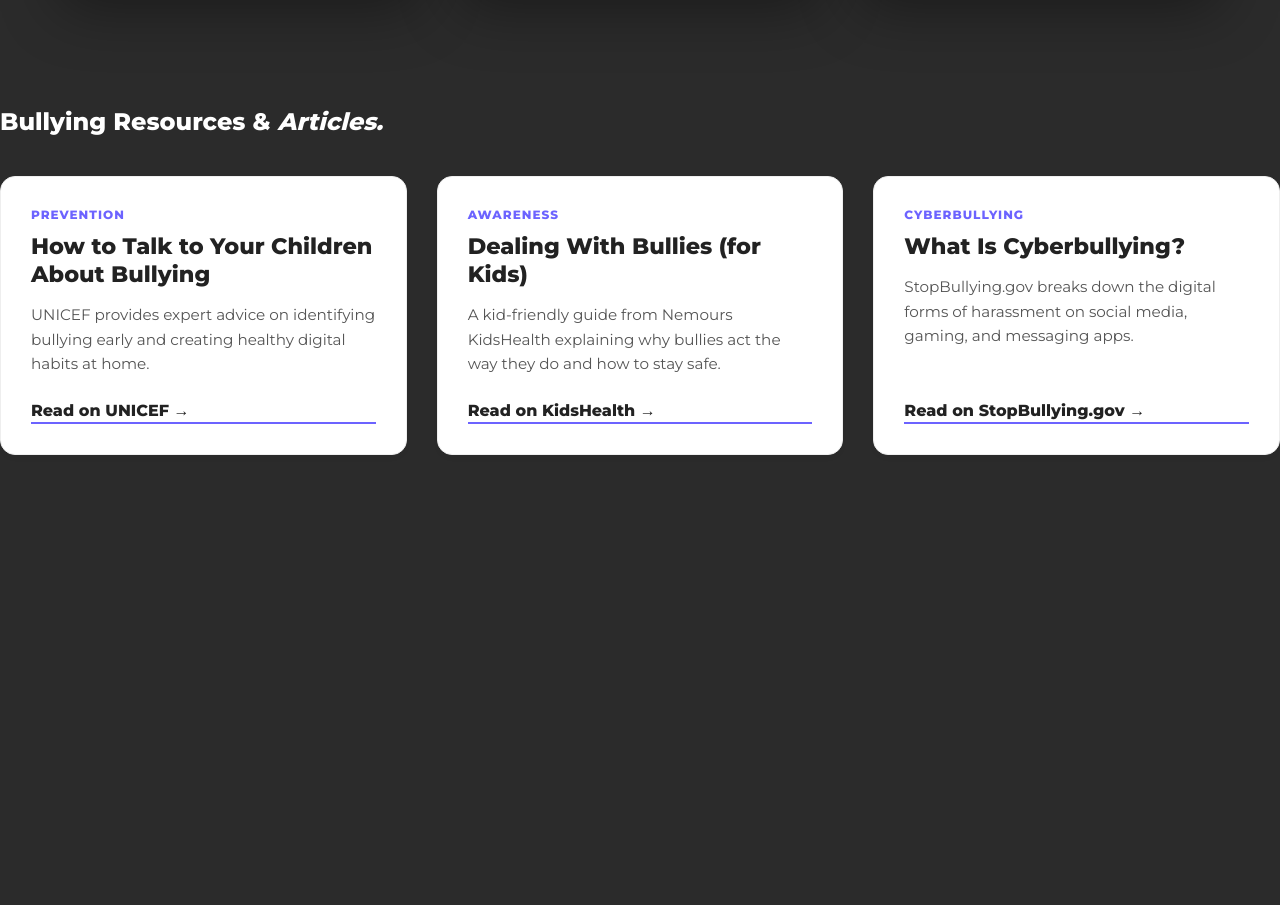
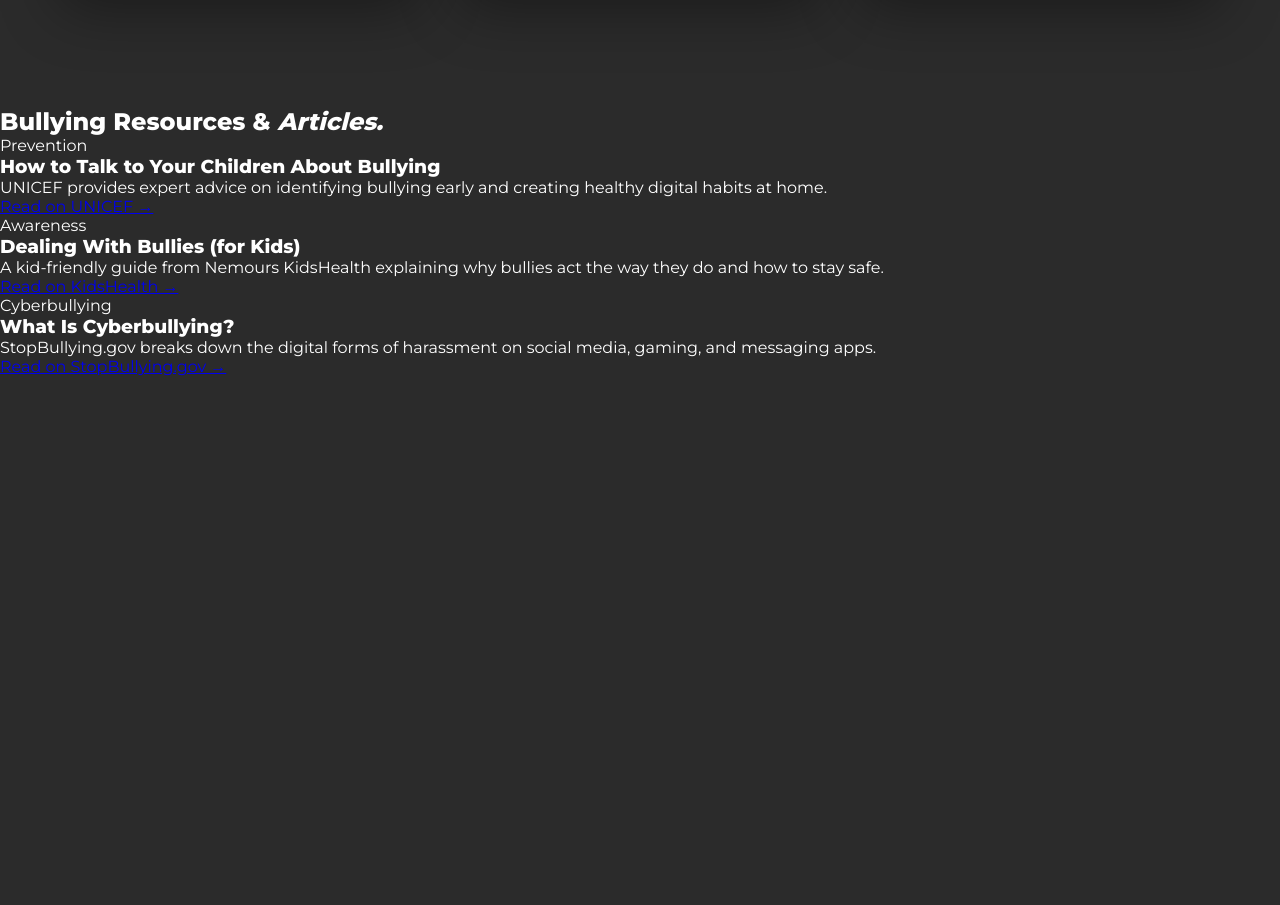
Before and after one commit to A4S3-Next/BodyShamingDesign, a website: page index.html in a window 1280 px wide. Shown: the part 3600-4505 px from the top of the page. Drawn offline with nearby package versions, Linux system fonts and the light colour scheme; a web font is replaced by a local one.

Commit message:
Delete articles section styles from index.html
Removed styles for articles section and article cards.

```diff
--- a/index.html
+++ b/index.html
@@ -294,65 +294,7 @@
   font-weight:600;
   letter-spacing:1px;
 }
-/* Articles Section Styles */
-.articles-grid {
-    display: grid;
-    grid-template-columns: repeat(auto-fit, minmax(300px, 1fr));
-    gap: 30px;
-    margin-top: 40px;
-}
 
-.article-card {
-    background: #fff;
-    padding: 30px;
-    border-radius: 15px;
-    border: 1px solid #eee;
-    box-shadow: 0 4px 6px rgba(0,0,0,0.02);
-    transition: all 0.3s ease;
-    display: flex;
-    flex-direction: column;
-}
-
-.article-card:hover {
-    transform: translateY(-8px);
-    box-shadow: 0 12px 24px rgba(0,0,0,0.08);
-}
-
-.category {
-    font-size: 0.75rem;
-    text-transform: uppercase;
-    letter-spacing: 1px;
-    color: #6c63ff; /* Your theme purple */
-    font-weight: 700;
-    margin-bottom: 10px;
-    display: block;
-}
-
-.article-card h3 {
-    font-size: 1.4rem;
-    margin-bottom: 15px;
-    color: #222;
-}
-
-.article-card p {
-    color: #555;
-    font-size: 0.95rem;
-    line-height: 1.6;
-    margin-bottom: 25px;
-    flex-grow: 1;
-}
-
-.article-link {
-    font-weight: bold;
-    color: #222;
-    text-decoration: none;
-    border-bottom: 2px solid #6c63ff;
-    padding-bottom: 2px;
-}
-
-.article-link:hover {
-    color: #6c63ff;
-}
 
 
     /* ================= CLEAN MOBILE FIX ================= */
```
